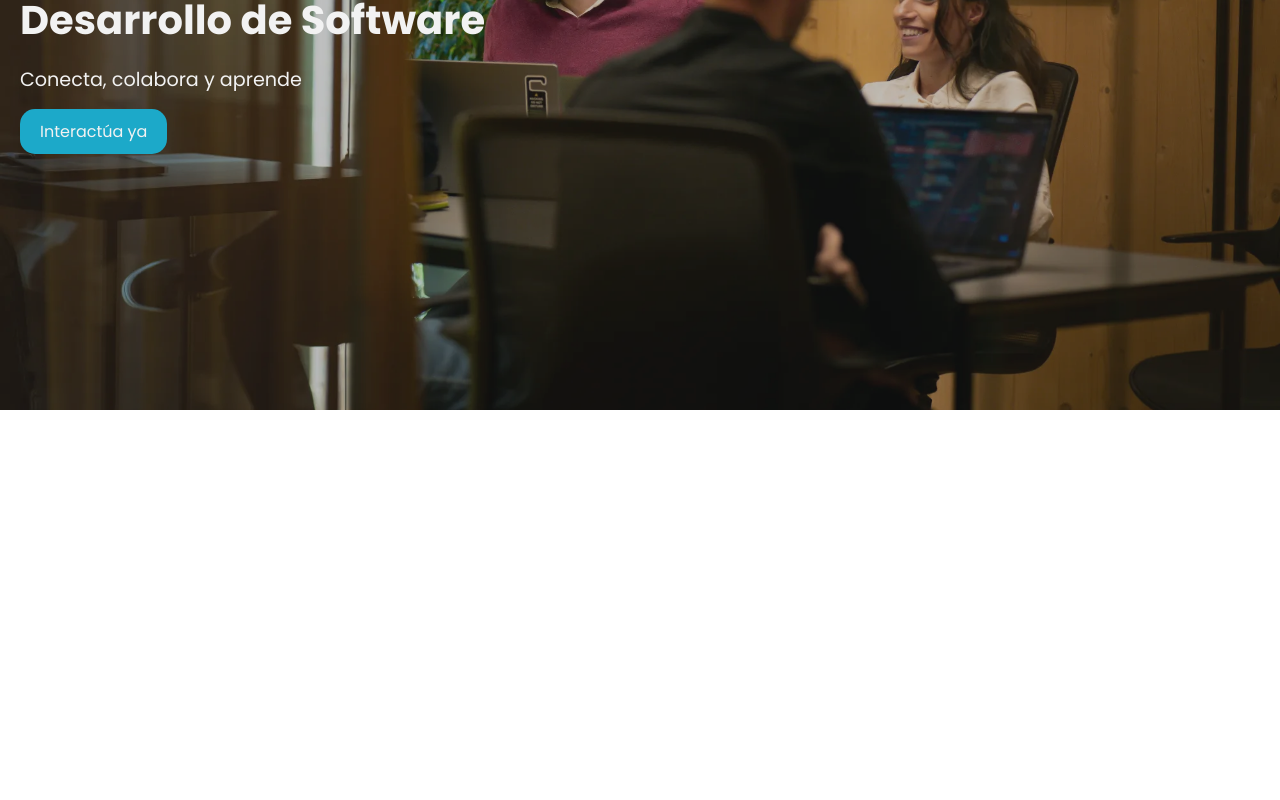
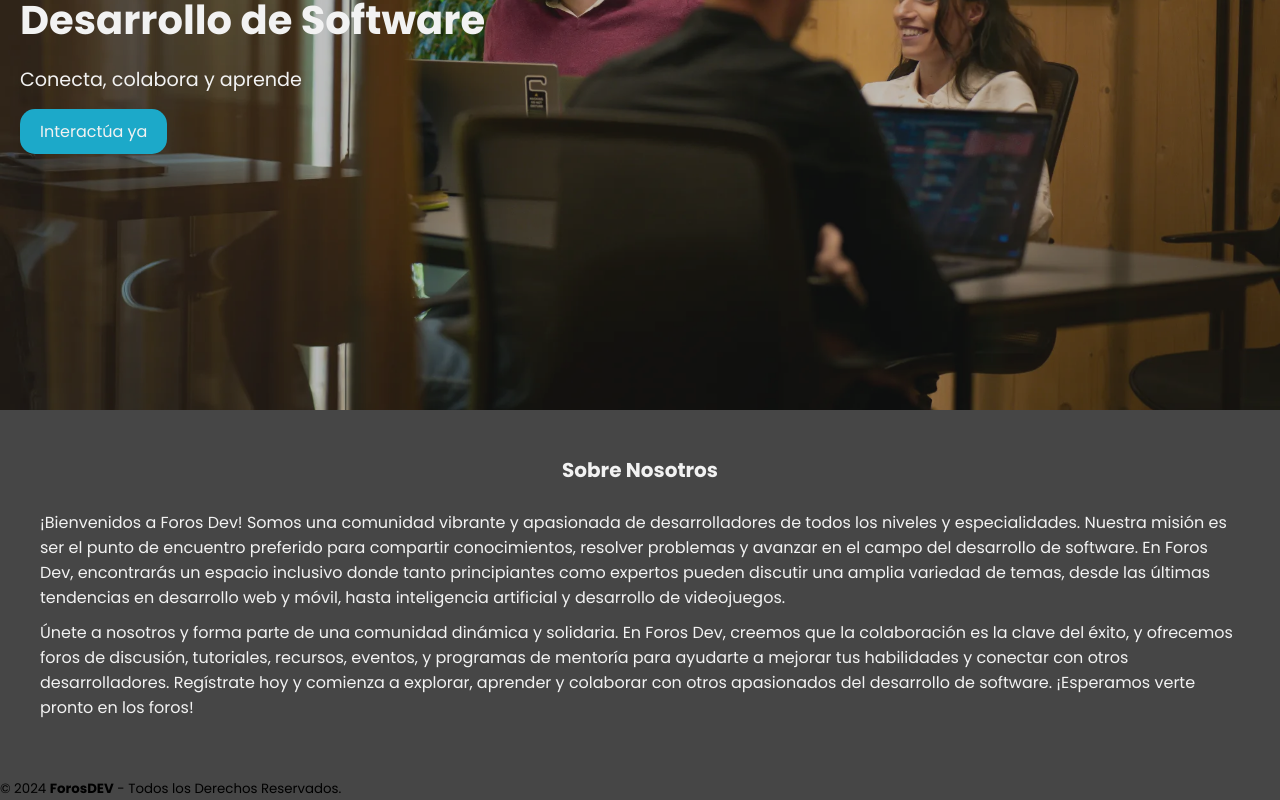
Before and after one commit to Jairdevv/forum-project, a React (Vite) app: page / in a window 1280 px wide. Shown: the part 391-1191 px from the top of the page. Before the commit the page ends 801 px from the top, so only its background shows below. Built offline with nearby package versions, Linux system fonts and the light colour scheme.

Commit message:
Add Footer component to Forum and Home pages

```diff
--- /dev/null
+++ b/src/components/Footer/Footer.css
@@ -0,0 +1,21 @@
+.footer {
+  width: 100%;
+  background-color: var(--background);
+}
+.footer .grupo1 {
+  width: 100%;
+  max-width: 1200px;
+  margin: auto;
+  padding: 45px 0px;
+}
+
+.footer .grupo1 .box h2 {
+  text-align: center;
+  color: var(--white);
+  margin-bottom: 25px;
+  font-size: 20px;
+}
+.footer .grupo1 .box p {
+  color: var(--white);
+  margin-bottom: 10px;
+}
--- /dev/null
+++ b/src/components/Footer/Footer.jsx
@@ -0,0 +1,42 @@
+import "./Footer.css";
+
+const Footer = () => {
+  return (
+    <>
+      <footer class="footer">
+        <div class="grupo1">
+          <div class="box">
+            <h2>Sobre Nosotros</h2>
+            <p>
+              ¡Bienvenidos a Foros Dev! Somos una comunidad vibrante y
+              apasionada de desarrolladores de todos los niveles y
+              especialidades. Nuestra misión es ser el punto de encuentro
+              preferido para compartir conocimientos, resolver problemas y
+              avanzar en el campo del desarrollo de software. En Foros Dev,
+              encontrarás un espacio inclusivo donde tanto principiantes como
+              expertos pueden discutir una amplia variedad de temas, desde las
+              últimas tendencias en desarrollo web y móvil, hasta inteligencia
+              artificial y desarrollo de videojuegos.
+            </p>
+            <p>
+              Únete a nosotros y forma parte de una comunidad dinámica y
+              solidaria. En Foros Dev, creemos que la colaboración es la clave
+              del éxito, y ofrecemos foros de discusión, tutoriales, recursos,
+              eventos, y programas de mentoría para ayudarte a mejorar tus
+              habilidades y conectar con otros desarrolladores. Regístrate hoy y
+              comienza a explorar, aprender y colaborar con otros apasionados
+              del desarrollo de software. ¡Esperamos verte pronto en los foros!
+            </p>
+          </div>
+        </div>
+        <div class="grupo2">
+          <small>
+            &copy; 2024 <b>ForosDEV</b> - Todos los Derechos Reservados.
+          </small>
+        </div>
+      </footer>
+    </>
+  );
+};
+
+export default Footer;
--- a/src/components/Forum/Forum.jsx
+++ b/src/components/Forum/Forum.jsx
@@ -1,6 +1,7 @@
 import Header from "../Header/Header";
 import "./Forum.css";
 import Post from "../Post/Post";
+import Footer from "../Footer/Footer";
 
 const Forum = () => {
   return (
@@ -44,6 +45,7 @@ const Forum = () => {
           </div>
         </div>
       </main>
+      <Footer />
     </>
   );
 };
--- a/src/components/Home/Home.jsx
+++ b/src/components/Home/Home.jsx
@@ -1,5 +1,6 @@
 import Header from "../Header/Header";
 import "./Home.css";
+import Footer from "../Footer/Footer";
 
 const Home = () => {
   return (
@@ -14,6 +15,7 @@ const Home = () => {
           </div>
         </section>
       </main>
+      <Footer />
     </>
   );
 };
--- a/src/components/Proposito/Proposito.jsx
+++ b/src/components/Proposito/Proposito.jsx
@@ -1,6 +1,7 @@
 import Header from "../Header/Header";
 import "./Proposito.css";
 import image from "../../assets/developers.jfif";
+import Footer from "../Footer/Footer";
 
 const Proposito = () => {
   return (
@@ -46,6 +47,7 @@ const Proposito = () => {
           </div>
         </div>
       </main>
+      <Footer />
     </>
   );
 };
```
